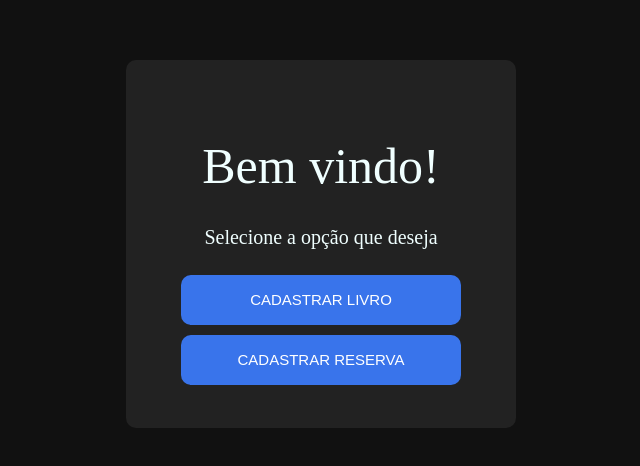
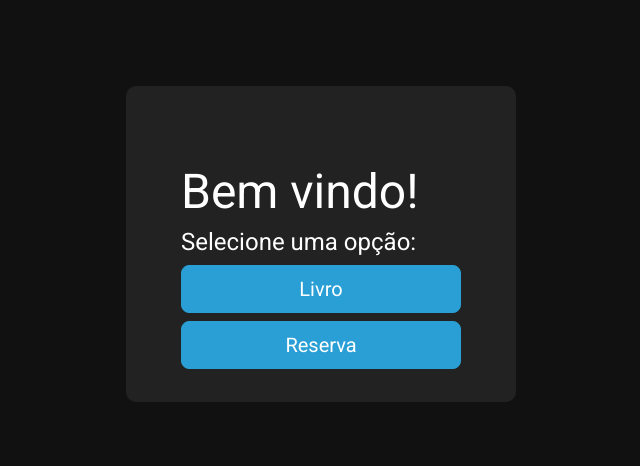
Before and after one commit to brasilhicaro/library-dac-front-end, a React (Create React App) app: page / in a window 1280 px wide. Shown: the part 156-622 px from the top of the page, without its empty margins (319-959 px from the left). Built offline with nearby package versions, Linux system fonts and the light colour scheme.

Commit message:
:lipstick: feat: change the button in homepage

```diff
--- a/src/App.js
+++ b/src/App.js
@@ -2,6 +2,7 @@ import React, {useState, useEffect} from 'react'
 import './App.css'
 import Book from './components/Book'
 import Reserve from './components/Reserve'
+import "bootswatch/dist/cyborg/bootstrap.css";
 function App() {
 
   const [chosePage, setPage] = useState(0)
@@ -33,12 +34,15 @@ function App() {
           <div className="container-menu">
             <div className="wrap-menu">
               <form className="form-menu">
-                <span className="menu-form-title">Bem vindo!</span>
-                <span className="menu-form-subtitle">Selecione a opção que deseja</span>
-                <div className="container-menu-form-btn">
-                  <button className="menu-form-btn" onClick={()=>LinksPages('?book')} type="button">Cadastrar Livro</button>
-                  <button className="menu-form-btn" onClick={()=>LinksPages('?reserve')} type="button">Cadastrar Reserva</button>
+                <h2>Bem vindo!</h2>
+
+                <form className="form-menu">
+                <h5>Selecione uma opção:</h5>
+                <div class="d-grid gap-2">
+                  <button class="btn btn-lg btn-primary" type="button">Livro</button>
+                  <button class="btn btn-lg btn-primary" type="button">Reserva</button>
                 </div>
+                </form>
               </form>
             </div>
           </div>
```
